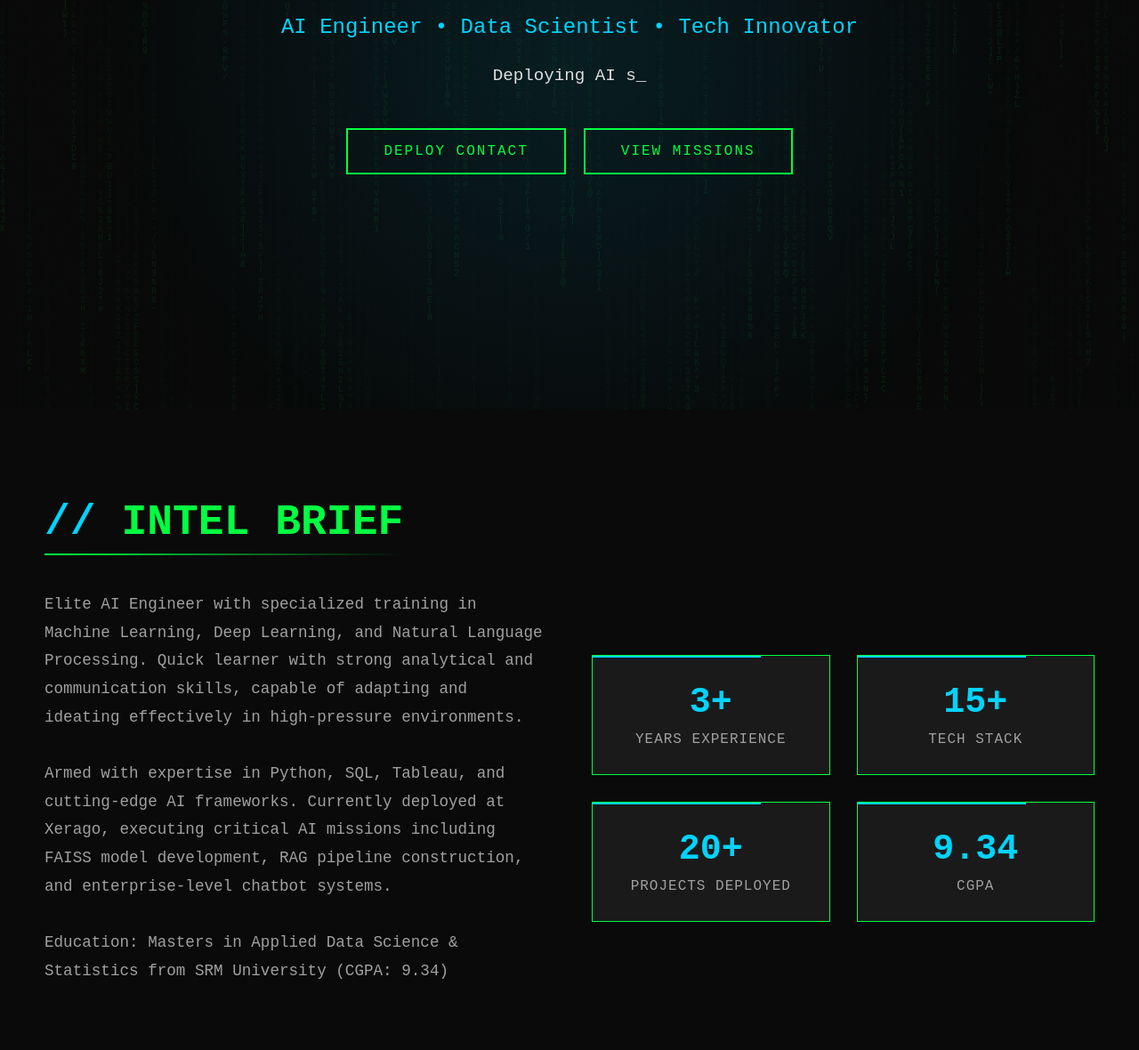
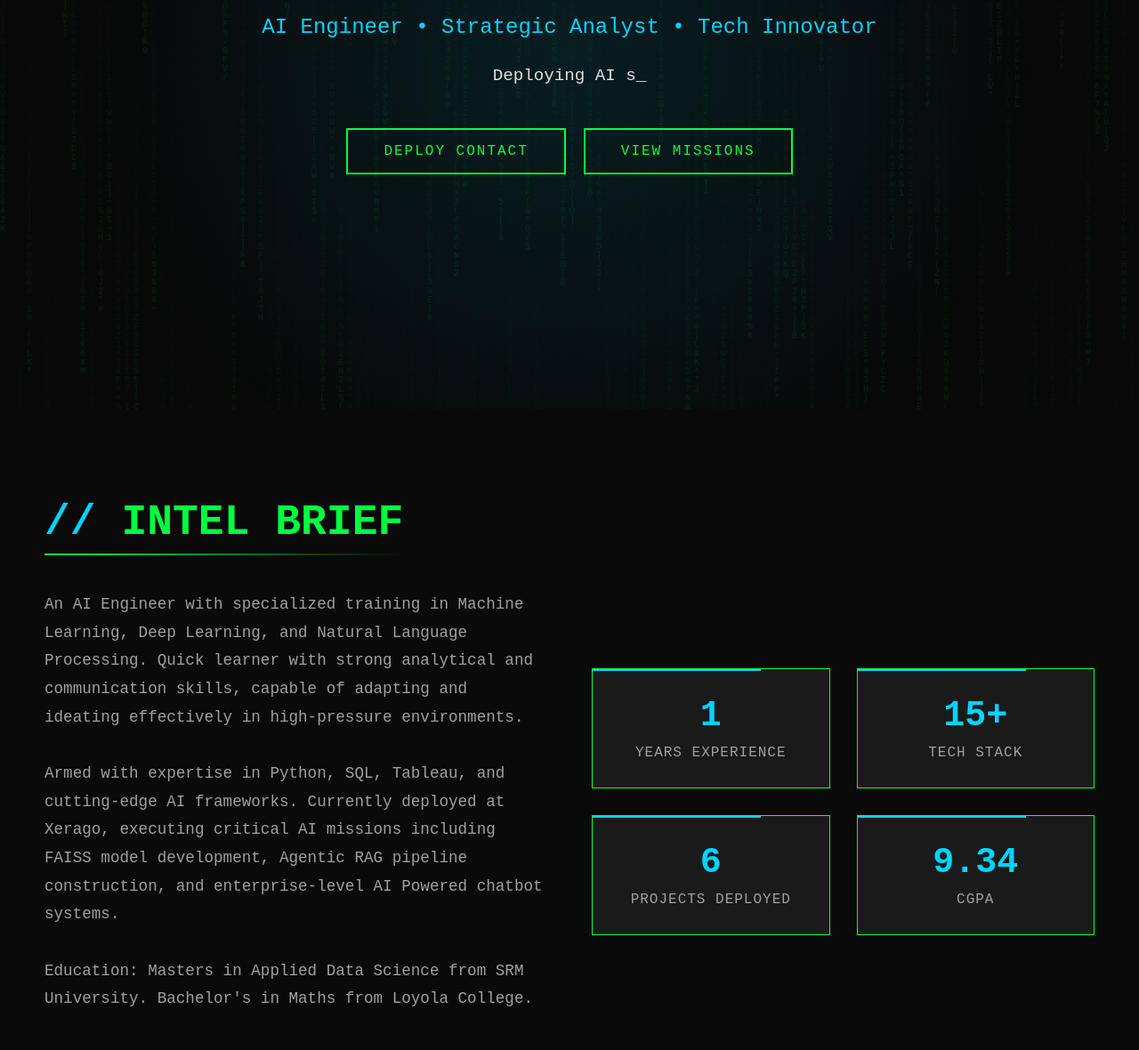
Before and after one commit to Niranjan5712/niranjansivakumar.github.io, a plain HTML site: page index.html in a window 1280 px wide. Shown: the part 340-1520 px from the top of the page at 89% size. Drawn offline with nearby package versions, Linux system fonts and the light colour scheme.

Commit message:
Updates of experience index.html

```diff
--- a/index.html
+++ b/index.html
@@ -719,7 +719,7 @@
     <!-- Navigation -->
     <nav>
         <div class="nav-container">
-            <a href="#" class="logo">NS</a>
+            <a href="#" class="logo">Niranjan</a>
             <ul class="nav-links">
                 <li><a href="#home">Home</a></li>
                 <li><a href="#about">About</a></li>
@@ -735,7 +735,7 @@
     <section class="hero" id="home">
         <div class="hero-content">
             <h1 class="glitch">Niranjan Sivakumar</h1>
-            <p class="hero-subtitle">AI Engineer • Data Scientist • Tech Innovator</p>
+            <p class="hero-subtitle">AI Engineer • Strategic Analyst • Tech Innovator</p>
             <div class="typed-container">
                 <span id="typed"></span>
             </div>
@@ -751,15 +751,15 @@
         <h2 class="section-title">Intel Brief</h2>
         <div class="about-content">
             <div class="about-text">
-                <p>Elite AI Engineer with specialized training in Machine Learning, Deep Learning, and Natural Language Processing. Quick learner with strong analytical and communication skills, capable of adapting and ideating effectively in high-pressure environments.</p>
+                <p>An AI Engineer with specialized training in Machine Learning, Deep Learning, and Natural Language Processing. Quick learner with strong analytical and communication skills, capable of adapting and ideating effectively in high-pressure environments.</p>
                 <br>
-                <p>Armed with expertise in Python, SQL, Tableau, and cutting-edge AI frameworks. Currently deployed at Xerago, executing critical AI missions including FAISS model development, RAG pipeline construction, and enterprise-level chatbot systems.</p>
+                <p>Armed with expertise in Python, SQL, Tableau, and cutting-edge AI frameworks. Currently deployed at Xerago, executing critical AI missions including FAISS model development, Agentic RAG pipeline construction, and enterprise-level AI Powered chatbot systems.</p>
                 <br>
-                <p>Education: Masters in Applied Data Science & Statistics from SRM University (CGPA: 9.34)</p>
+                <p>Education: Masters in Applied Data Science from SRM University. Bachelor's in Maths from Loyola College.</p>
             </div>
             <div class="stats-grid">
                 <div class="stat-card">
-                    <div class="stat-number">3+</div>
+                    <div class="stat-number">1</div>
                     <div class="stat-label">Years Experience</div>
                 </div>
                 <div class="stat-card">
@@ -767,7 +767,7 @@
                     <div class="stat-label">Tech Stack</div>
                 </div>
                 <div class="stat-card">
-                    <div class="stat-number">20+</div>
+                    <div class="stat-number">6</div>
                     <div class="stat-label">Projects Deployed</div>
                 </div>
                 <div class="stat-card">
@@ -854,7 +854,7 @@
                     <span class="skill-tag">Deep Learning</span>
                     <span class="skill-tag">NLP</span>
                     <span class="skill-tag">CNN</span>
-                    <span class="skill-tag">RNN</span>
+                    <span class="skill-tag">RAG</span>
                     <span class="skill-tag">LLM</span>
                     <span class="skill-tag">FAISS</span>
                     <span class="skill-tag">LangChain</span>
```
